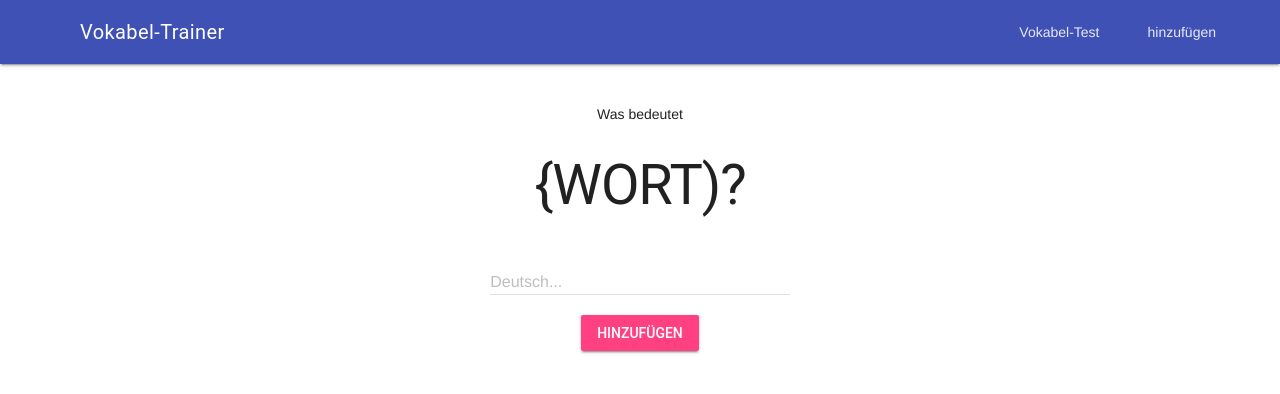
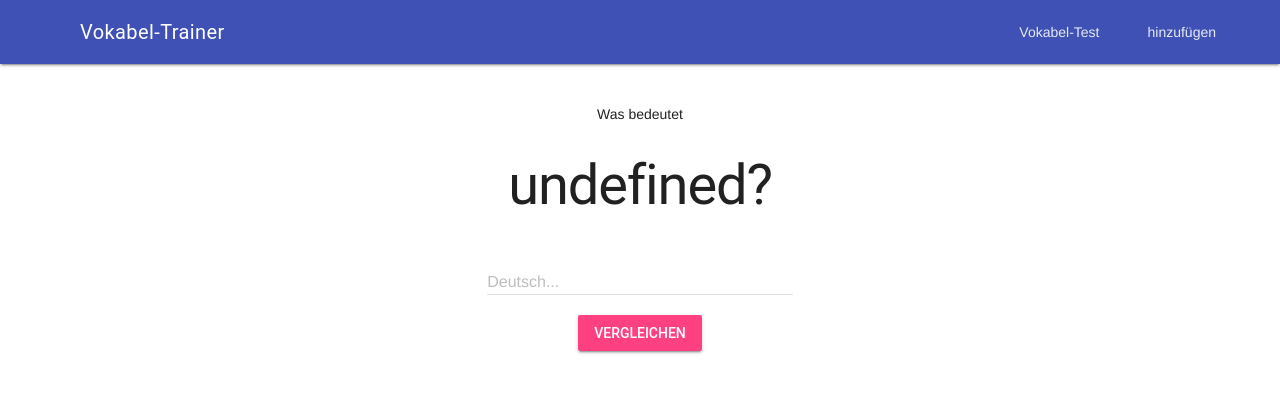
Before and after one commit to stqrsky/vokabel-trainer, a plain HTML site: page index.html in a window 1280 px wide. Drawn offline with nearby package versions, Linux system fonts and the light colour scheme.

Commit message:
VocabularyTest

```diff
--- a/index.html
+++ b/index.html
@@ -13,7 +13,7 @@
     <script src="script.js"></script>
 </head>
 
-<body>
+<body onload="nextVocabulary()">
 
     <div class="mdl-layout mdl-js-layout mdl-layout--fixed-header">
         <header class="mdl-layout__header">
@@ -38,7 +38,7 @@
         <main class="mdl-layout__content">
             <div class="page-content">
                 Was bedeutet
-                <h1>{WORT)?</h1>
+                <h1 id="word"></h1>
 
                 <form action="#">
                     <div class="mdl-textfield mdl-js-textfield mdl-textfield--floating-label">
@@ -47,7 +47,7 @@
                     </div>
 
                     <button class="mdl-button mdl-js-button mdl-button--raised mdl-js-ripple-effect mdl-button--accent">
-                        Hinzufügen
+                        Vergleichen
                     </button>
                 </form>
             </div>
--- a/script.js
+++ b/script.js
@@ -18,5 +18,10 @@ function render() {
     for (let key in dictionary) {
         vocabularyList.innerHTML += `<li>${key} - ${dictionary[key]}</li>`;
     }
+}
 
+function nextVocabulary() {
+    let obj_keys = Object.keys(dictionary);
+    let randomGermanWord = obj_keys[Math.floor(Math.random() * obj_keys.length)];
+    word.innerHTML = `${dictionary[randomGermanWord]}?`;
 }
```
